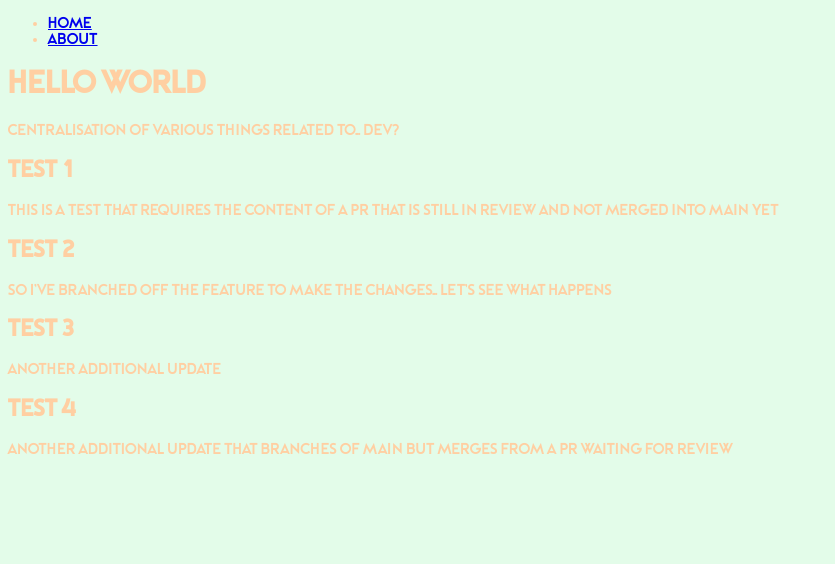
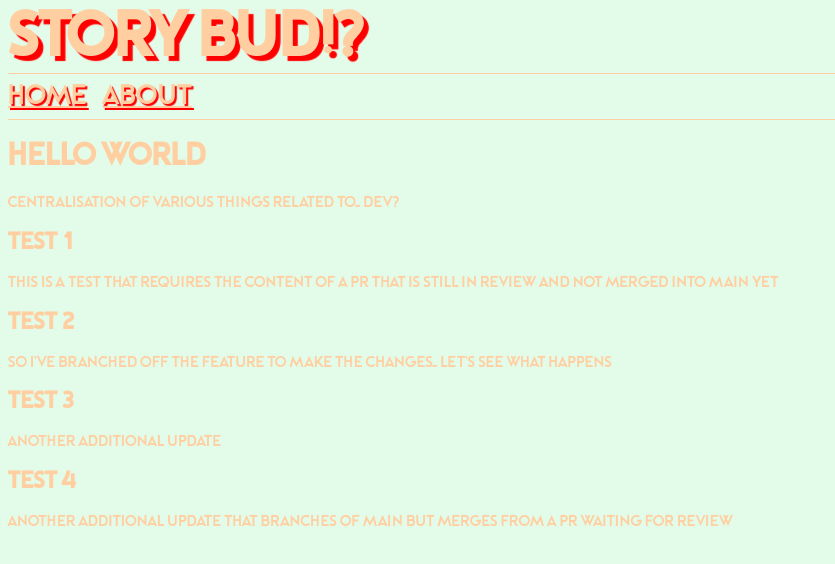
Before and after one commit to storybud/storybud.github.io, a website: page index.html in a window 1280 px wide. Shown: the whole page, without its empty margins (0-835 px from the left). Drawn offline with nearby package versions, Linux system fonts and the light colour scheme.

Commit message:
Adds some styling improvements

```diff
--- a/index.html
+++ b/index.html
@@ -13,16 +13,25 @@
     <title>The Forest</title>
 
     <link rel="stylesheet" href="style.css">
-    <script src="https://code.jquery.com/jquery-3.7.1.js" integrity="sha256-eKhayi8LEQwp4NKxN+CfCh+3qOVUtJn3QNZ0TciWLP4=" crossorigin="anonymous"></script>
+    <!-- <script src="https://code.jquery.com/jquery-3.7.1.js" integrity="sha256-eKhayi8LEQwp4NKxN+CfCh+3qOVUtJn3QNZ0TciWLP4=" crossorigin="anonymous"></script> -->
 </head>
 <body>
 
-    <nav>
-        <ul>
-            <li><a href="index.html">Home</a></li>
-            <li><a href="about.html">About</a></li>
-        </ul>
-    </nav>
+    <header class="o-header">
+
+        <div class="site-title">
+            Story Bud!?
+            <!-- <a href="/">Story Bud!?</a> -->
+        </div>
+
+        <nav class="c-nav">
+            <ul class="list-flat">
+                <li><a class="c-nav__link" href="index.html">Home</a></li>
+                <li><a class="c-nav__link" href="about.html">About</a></li>
+            </ul>
+        </nav>
+    </header>
+
 
     <main>
 
--- a/style.css
+++ b/style.css
@@ -11,6 +11,7 @@
  --primary: #e3fce9;
  --secondary: #d2d6ff;
  --tertiary: #ffcfa2;
+ --quarts: red;
 }
 
 body {
@@ -18,3 +19,61 @@ body {
     background-color: var(--primary);
     color: var(--tertiary);
 }
+
+ul {
+    margin: 0;
+    padding: 0;
+    list-style-type: none;
+}
+
+.list-flat {
+    display: flex;
+}
+
+.list-flat li {
+    padding-right: 16px;
+}
+
+li {
+
+}
+
+a {
+    color: var(--tertiary);
+}
+
+a:hover {
+    color: var(--quarts);
+    text-shadow: 0px 0px 1px var(--quarts);
+    transition: all 0.1s;
+}
+
+header {
+
+}
+
+.site-title {
+    font-size: 4em;
+    font-weight: bold;
+    text-shadow: 5px 5px 1px var(--quarts);
+}
+
+.c-nav {
+    border-top: 1px solid var(--tertiary);
+    border-bottom: 1px solid var(--tertiary);
+    padding: 8px 0px;
+}
+
+.c-nav__link {
+    font-size: 1.8em;
+    color: var(--tertiary);
+    text-shadow: 2px 2px 1px var(--quarts);
+    transition: all 0.1s;
+}
+
+.c-nav__link:hover {
+    color: var(--quarts);
+    text-shadow: 0px 0px 1px var(--quarts);
+    transition: all 0.1s;
+    /* background-color: green; */
+}
```
Also changed, not shown: 1 other file.
